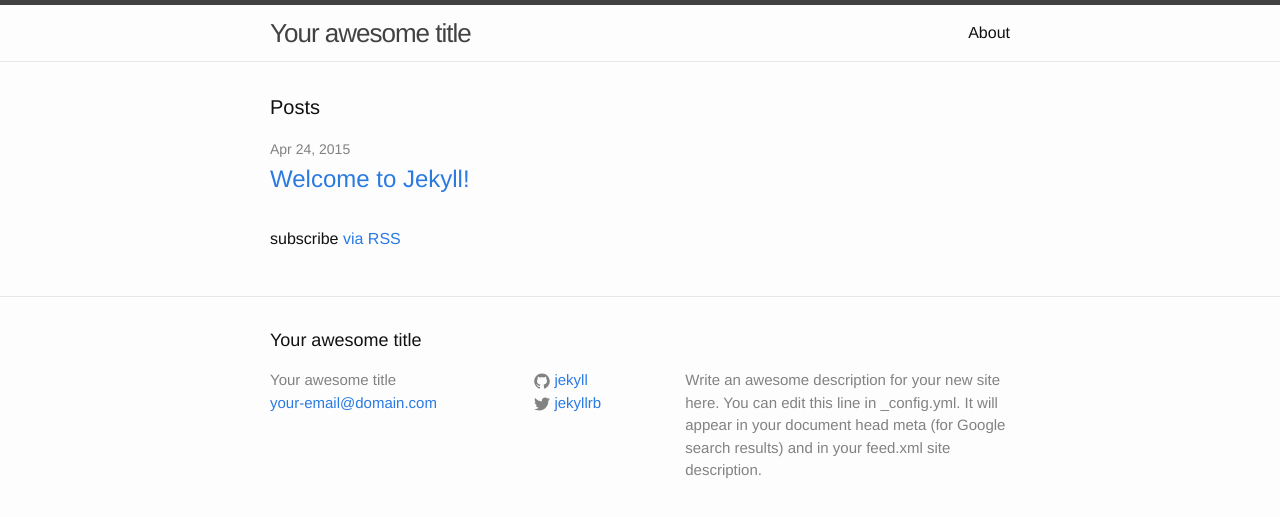
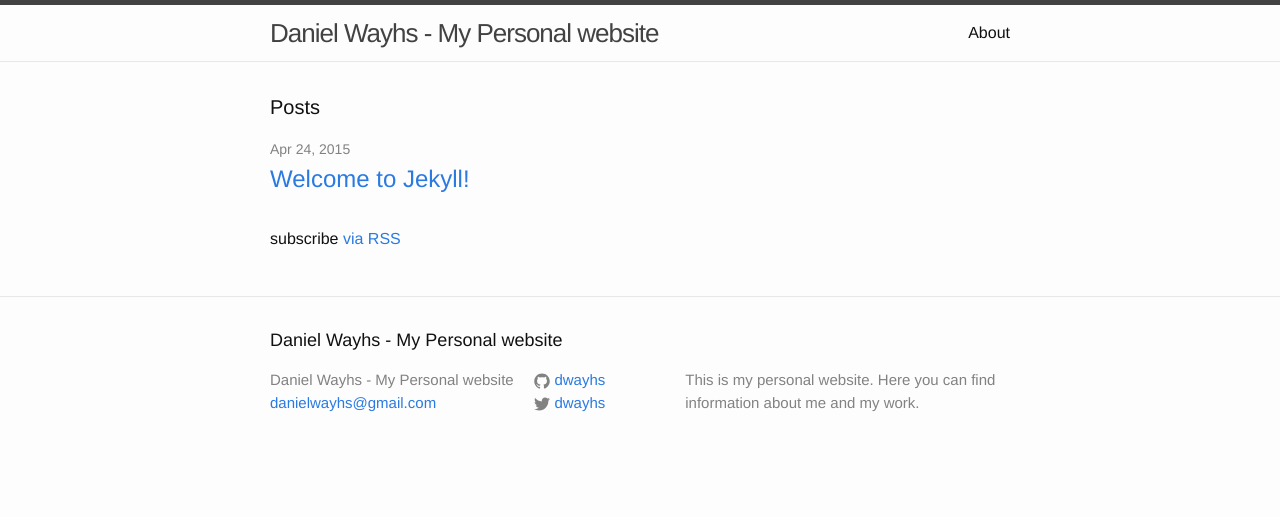
Before and after one commit to dwayhs/daniel.wayhs.me, a Jekyll site: the page built from index.html, in a window 1280 px wide. Shown: the top 517 px of the page. Built offline with Jekyll 4.4.1, drawn with Linux system fonts in a browser that asks for light colours.

Commit message:
configured octopress config

```diff
--- a/_config.yml
+++ b/_config.yml
@@ -1,14 +1,13 @@
 # Site settings
-title: Your awesome title
-email: your-email@domain.com
-description: > # this means to ignore newlines until "baseurl:"
-  Write an awesome description for your new site here. You can edit this
-  line in _config.yml. It will appear in your document head meta (for
-  Google search results) and in your feed.xml site description.
+title: Daniel Wayhs - My Personal website
+email: danielwayhs@gmail.com
+description: >
+  This is my personal website. Here you can find information about me and my
+  work.
 baseurl: "" # the subpath of your site, e.g. /blog/
-url: "http://yourdomain.com" # the base hostname & protocol for your site
-twitter_username: jekyllrb
-github_username:  jekyll
+url: "http://daniel.wayhs.me"
+twitter_username: dwayhs
+github_username:  dwayhs
 
 # Build settings
 markdown: kramdown
```
